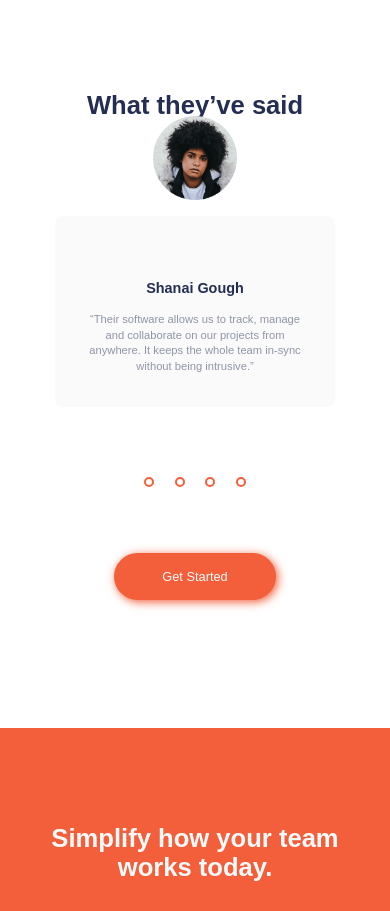
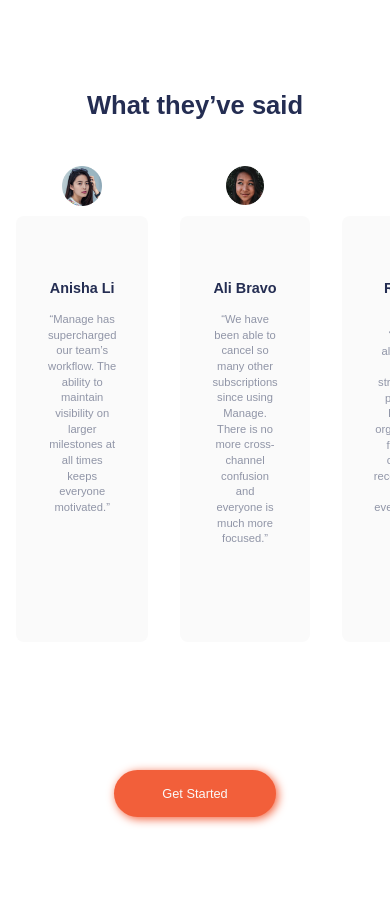
Before and after one commit to lifeoncode/manage-landing-page, a plain HTML site: page index.html in a window 390 px wide. Shown: the part 1500-2411 px from the top of the page. Drawn offline with Linux system fonts and the light colour scheme; a web font is replaced by a local one.

Commit message:
incomplete

```diff
--- a/index.html
+++ b/index.html
@@ -208,11 +208,11 @@
     </div>
 
     <!-- slider buttons -->
-<div class="slider_btns">
-  <button class="one"></button>
+ <div class="slider_btns">
+<!--  <button class="one"></button>
   <button class="two"></button>
   <button class="three"></button>
-  <button class="four"></button>
+  <button class="four"></button> -->
 </div>
 
 
--- a/style.css
+++ b/style.css
@@ -687,49 +687,6 @@ form button:hover{
     }
 
 
-    .testimonials_inner{
-        margin-top: 6rem;
-        display: block;
-        width: 80%;
-        margin: auto;
-    }
-
-    #anisha, #ali, #richard{
-        display: none;
-    }
-
-    .testimonials_inner > div img{
-        top: -100px;
-    }
-
-    .slider_btns{
-        text-align: center;
-    }
-    .one,
-    .two,
-    .three,
-    .four{
-        display: inline;
-        border: 2px solid var(--bright-red);
-        height: 10px;
-        width: 10px;
-        border-radius: 50%;
-        background-color: transparent;
-        margin: 0 0.5rem;
-        transition: all 0.3s ease;
-    }
-    .one:focus,
-    .two:focus,
-    .three:focus,
-    .four:focus{
-        background-color: var(--bright-red);
-    }
-    .one:active,
-    .two:active,
-    .three:active,
-    .four:active{
-        background-color: var(--bright-red);
-    }
 
 
 
```
